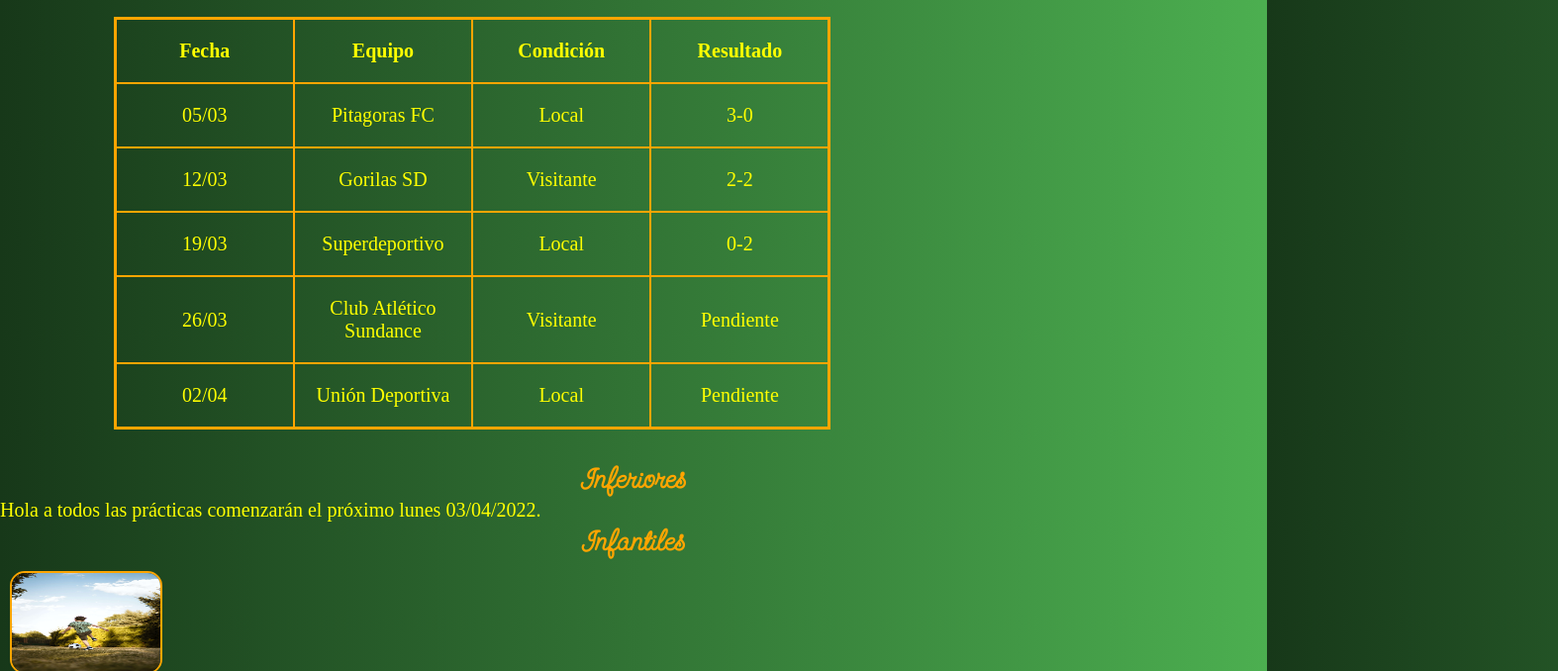
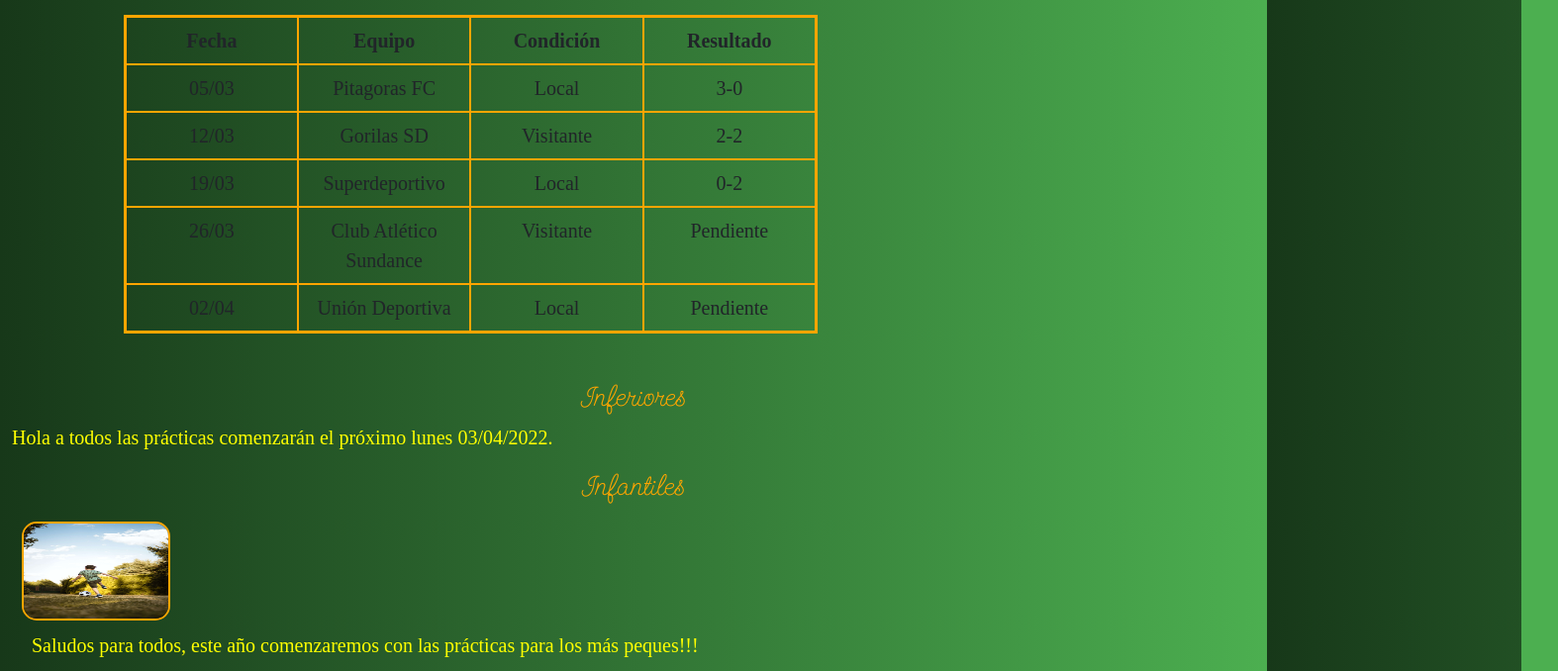
Before and after one commit to ArielTom81/ClubTomolioni, a plain HTML site: page paginas/futbol.html in a window 1280 px wide. Shown: the part 434-1112 px from the top of the page at 99% size, 1574 px wide, since content can reach past the window. Drawn offline with Linux system fonts and the light colour scheme.

Commit message:
bootstrap empezando

```diff
--- a/CSS/principal.css
+++ b/CSS/principal.css
@@ -139,6 +139,7 @@ body {
     margin: 10px;
     color: yellow;
     font-size: 20px;
+    text-align: justify;
     animation-name: depor;
     animation-duration: 3s;
     animation-iteration-count: 3;
--- a/index.html
+++ b/index.html
@@ -6,6 +6,7 @@
         <meta name="viewport" content="width=device-width, initial-scale=1.0">
         <title>Club Social Y Deportivo</title>
         <link rel="shortcut icon" href="Logo.png">
+        <link rel="stylesheet" href="CSS/bootstrap.min.css">
         <link rel="stylesheet" href="CSS/principal.css">
     </head>
     <body>
@@ -85,5 +86,6 @@
                 </div>
             </footer>
         </div>
+        <script src="JS/bootstrap.bundle.min.js"></script>
     </body>
 </html>
--- a/paginas/futbol.html
+++ b/paginas/futbol.html
@@ -6,6 +6,7 @@
         <meta name="viewport" content="width=device-width, initial-scale=1.0">
         <title>Futbol</title>
         <link rel="shortcut icon" href="../Logo.png">
+        <link rel="stylesheet" href="../CSS/bootstrap.min.css">
         <link rel="stylesheet" href="../CSS/principal.css">
     </head>
     <body>
@@ -115,5 +116,6 @@
                 </div>
             </footer>
         </div>
+        <script src="../JS/bootstrap.bundle.min.js"></script>
     </body>
 </html>
```
Also changed, not shown: paginas/polideportivo.html (+2 -0 lines), paginas/restaurant.html (+2 -0 lines), paginas/salondeusos.html (+2 -0 lines).
